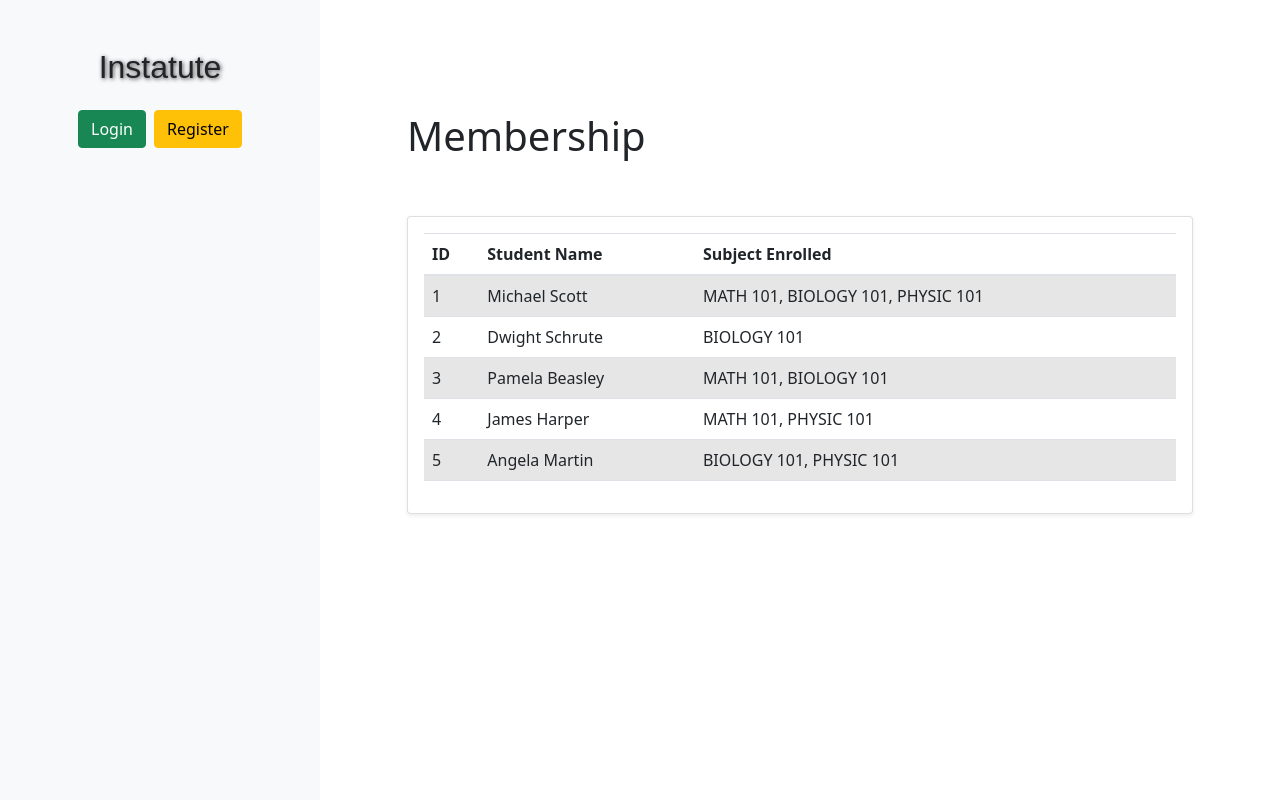
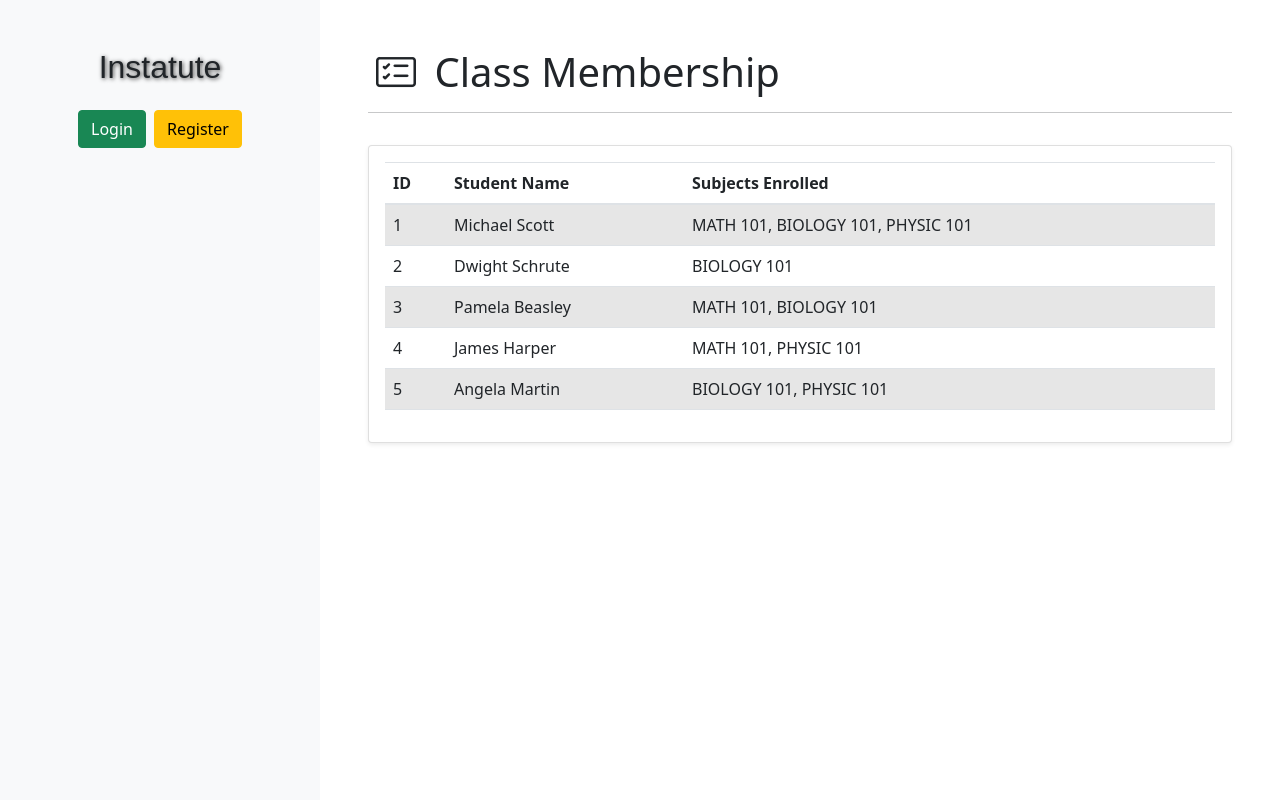
Before and after one commit to zyferion/cos60010, a Django app: page /membership/ in a window 1280 px wide. Run offline with Django 4.2, Linux system fonts and the light colour scheme; data comes from the database, SQL or seed files in the repository; some libraries are stand-ins or nearby versions; some web fonts are replaced.

Commit message:
Consistency - add icon to title & standardise padding etc.

```diff
--- a/membership/templates/membership/membership.html
+++ b/membership/templates/membership/membership.html
@@ -8,22 +8,18 @@ Membership
 {% endblock title %}
 
 {% block content %}
-            <!--main-->
-            <div class="col-12 p5">
-                <main class="mt-5 pt-3">
-                    <div class="container-fluid">
-                        <div class="row justify-content-between">
-                            <div class="mb-5 ">
-                            <h1>Membership</h1>
-                            </div>
-                        </div>
+<div class="h1"><i class="bi bi-card-checklist p-2"></i> Class Membership</div>
+<hr>
+
+<div class="row mb-5 d-flex justify-content-center">
+                <main class="pt-3">
                         <div class="card p-3 shadow-sm">
                             <table class="table table-striped">
                             <thead>
                               <tr>
                                 <th scope="col">ID</th>
                                 <th scope="col">Student Name</th>
-                                <th scope="col">Subject Enrolled</th>
+                                <th scope="col">Subjects Enrolled</th>
                               </tr>
                             </thead>
                             <tbody>
```
Also changed, not shown: quiz/templates/quiz/leaderboard.html (+6 -12 lines).
